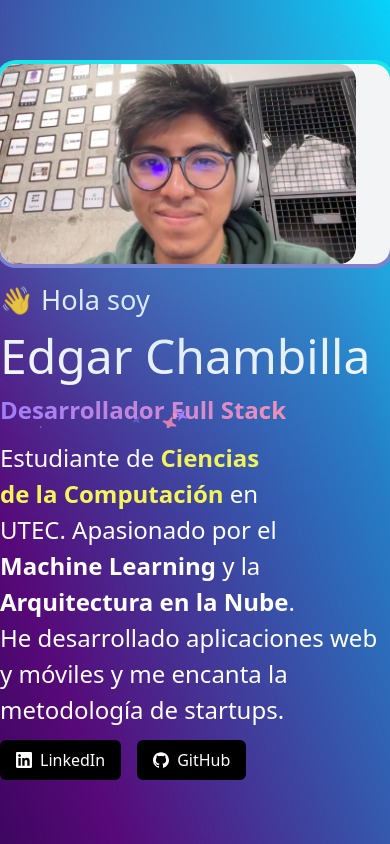
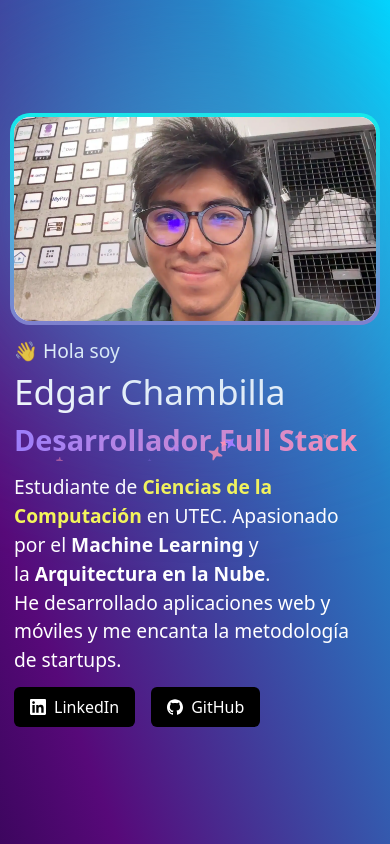
Before and after one commit to Edgar100800/Portfolio, a React (Create React App) app: page / in a window 390 px wide. Shown: the top 844 px of the page. Built offline with nearby package versions, Linux system fonts and the light colour scheme.

Commit message:
Resposive added to the profile page

```diff
--- a/src/ui/personal-information/About.tsx
+++ b/src/ui/personal-information/About.tsx
@@ -10,44 +10,51 @@ import { LogoButton } from "../../components/buttons/logo-button";
 const About: React.FC = () => {
     return (
         <div>
-            <div className="flex flex-col md:flex-row md:justify-center md:items-center sm:p-12 gap-4 sm:gap-12 w-full">
+            <div className="flex flex-col
+                            md:flex-row md:justify-center md:items-center gap-4 w-full px-[14px]
+                            sm:p-12 sm:px-0 sm:gap-12">
                 {/* Profile Image */}
-                <div className="h-[200px] md:h-[435px]">
-                    <NeonGradientCard className="" borderSize={4}>
-                        <div className=" h-full aspect-video md:aspect-square  overflow-hidden rounded-2xl">
+                {/* <div className="h-[190px] md:h-[435px] border-2 border-yellow-500"> */}
+                    <NeonGradientCard className="w-auto" borderSize={4}>
+                        <div className=" max-h-[412px] aspect-video overflow-hidden rounded-2xl
+                                         md:aspect-square">
                             <img
                                 src={ioImage}
                                 alt="IO"
-                                className=" h-full w-full object-cover rounded-[16px] overflow-hidden"
+                                className="h-full w-full object-cover rounded-[16px] overflow-hidden"
                             />
                         </div>
                     </NeonGradientCard>
-                </div>
+                {/* </div> */}
 
                 {/* Description Anout me */}
                 <div className="h-full  max-w-[40rem] flex flex-col gap-3 items-start justify-center overflow-hidden ">
-                    <div>
+                    <div className="">
                         <BoxReveal boxColor={"#5046e6"} duration={0.7}>
-                            <p className="text-[1.7rem] text-left font-normal sm:font-semibold">
+                            <p className="text-[1.2rem] text-left font-normal sm:font-semibold
+                                        sm:text-[1.7rem] ">
                                 👋 Hola soy
                             </p>
                         </BoxReveal>
                         <BoxReveal boxColor={"#5046e6"} duration={0.7}>
-                            <p className="text-[3rem] sm:text-[3.7rem] text-left  p-0 ">
+                            <p className="text-[2.2rem]  text-left  p-0
+                                          sm:text-[3.7rem]">
                                 Edgar Chambilla
                             </p>
                         </BoxReveal>
 
                         <BoxReveal boxColor={"#5046e6"} duration={0.5}>
                             <SparklesText
-                                text="Desarrollador Full Stack "
-                                className="text-[1.5rem] sm:text-[2rem] text-left "
+                                text="Desarrollador Full Stack"
+                                className="text-[1.8rem] text-left
+                                           sm:text-[2rem] "
                             />
                         </BoxReveal>
                     </div>
 
                     <BoxReveal boxColor={"#5046e6"} duration={0.5}>
-                        <p className="text-[1.5rem] text-left font-light text-balance">
+                        <p className="text-[1.2rem] text-left font-light text-balance
+                                      sm:text-[1.5rem]">
                             Estudiante de{" "}
                             <span className="font-bold text-[#f7f758]">
                                 Ciencias de la Computación
```
